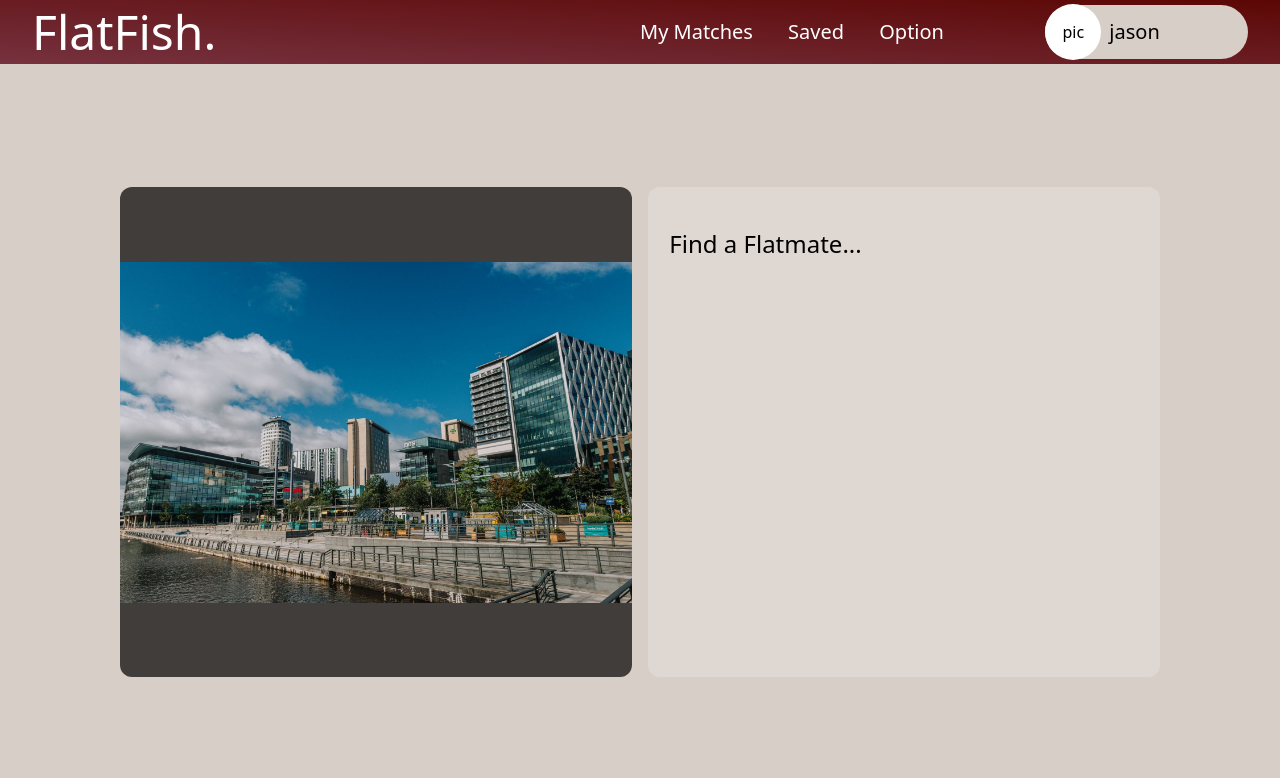
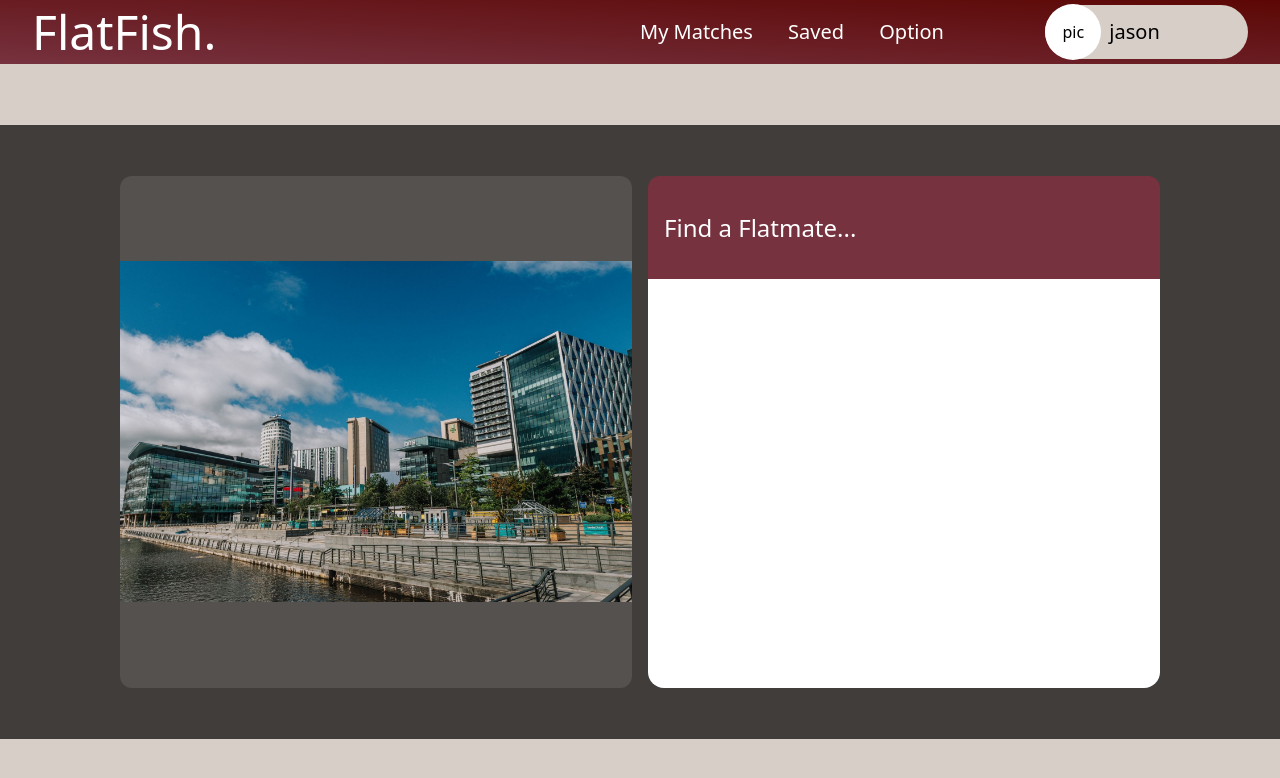
Before and after one commit to LuShuhong/Flatfish-Flatmate-Searching, a React (Create React App) app in the folder ui/: page / in a window 1280 px wide. Shown: the top 778 px of the page. Built offline with nearby package versions, Linux system fonts and the light colour scheme.

Commit message:
Color background of main page card

```diff
--- a/ui/src/components/MainPageCard/MainPageCard.tsx
+++ b/ui/src/components/MainPageCard/MainPageCard.tsx
@@ -3,7 +3,7 @@ import { SlideShow } from "../SlideShow/SlideShow";
 
 export const MainPageCard: React.FC = () => {
   return (
-    <div className="flex justify-center items-center w-full h-4/6">
+    <div className="flex justify-center items-center w-full h-5/6 bg-black bg-opacity-70">
       <SlideShow />
       <PreferenceInput />
     </div>
--- a/ui/src/components/PreferenceInput/PreferenceInput.tsx
+++ b/ui/src/components/PreferenceInput/PreferenceInput.tsx
@@ -2,11 +2,11 @@ import { InputFields } from "../InputFields/InputFields";
 
 export const PreferenceInput: React.FC = () => {
   return (
-    <div className="flex justify-center items-center w-2/5 h-full bg-white bg-opacity-20 rounded-xl m-2">
-      <div className="flex flex-col h-5/6 w-11/12">
-        <div className="text-2xl h-1/5">Find a Flatmate...</div>
-        <InputFields />
+    <div className="flex justify-center w-2/5 h-5/6 bg-white rounded-2xl m-2">
+      <div className="flex items-center h-1/5 w-full bg-[#76323F] rounded-tl-xl rounded-tr-xl">
+        <div className="text-2xl ml-4 text-white">Find a Flatmate...</div>
       </div>
+      <InputFields />
     </div>
   );
 };
--- a/ui/src/components/SlideShow/SlideShow.tsx
+++ b/ui/src/components/SlideShow/SlideShow.tsx
@@ -1,6 +1,6 @@
 export const SlideShow: React.FC = () => {
   return (
-    <div className="flex justify-center items-center w-2/5 h-full m-2 bg-black bg-opacity-70 rounded-xl">
+    <div className="flex justify-center items-center w-2/5 h-5/6 m-2 bg-white bg-opacity-10 rounded-xl">
       <div className="bg-mediaCity bg-contain bg-no-repeat bg-center h-full w-full"></div>
     </div>
   );
```
